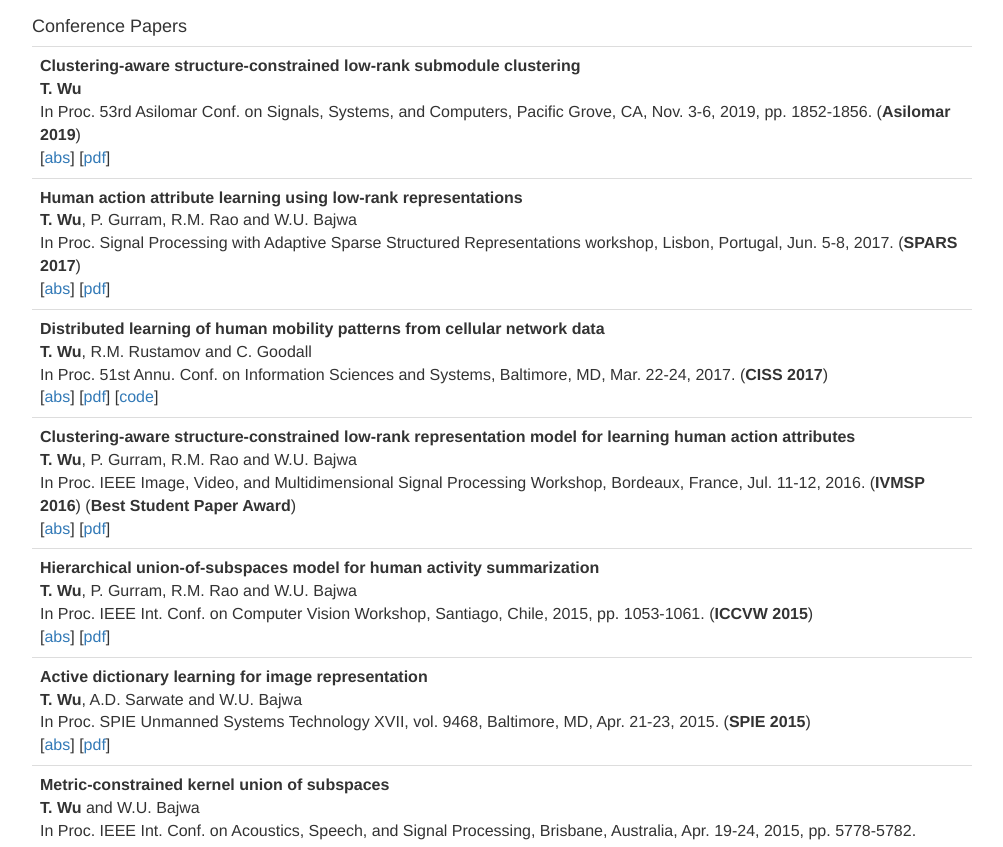
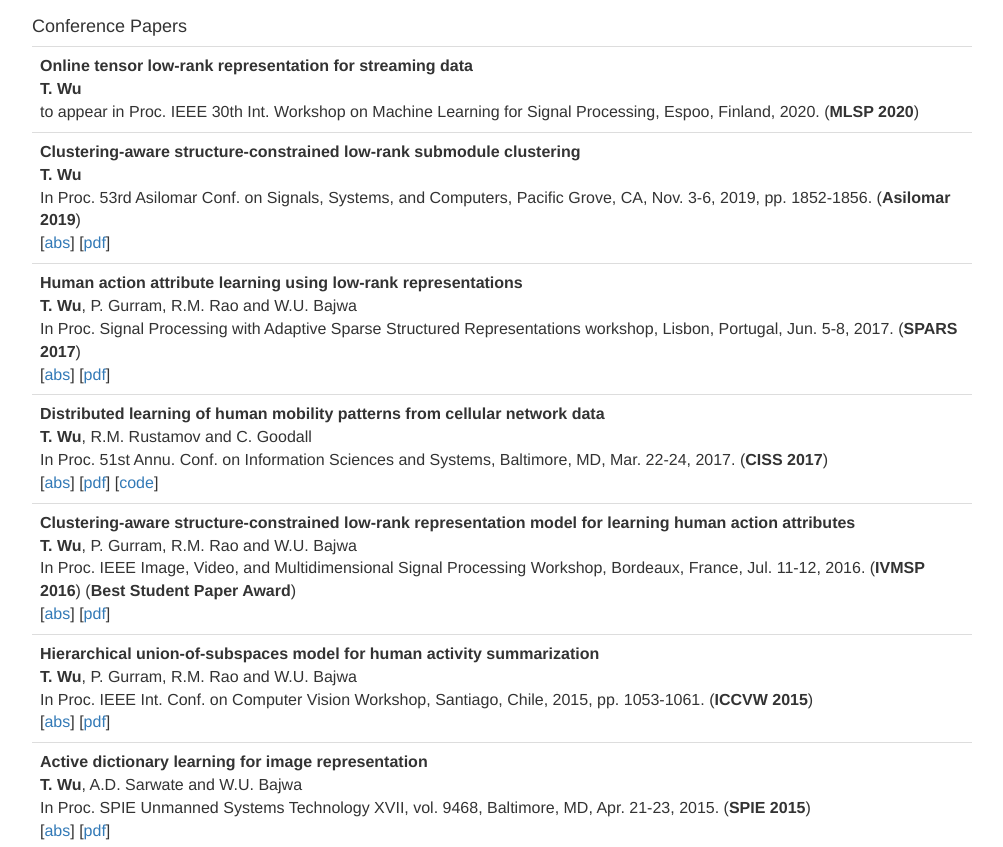
Before and after one commit to twugithub/twugithub.github.io, a plain HTML site: page index.html in a window 1280 px wide. Shown: the part 1234-2081 px from the top of the page, without its empty margins (138-1141 px from the left). Drawn offline with Linux system fonts and the light colour scheme; files whose address does not match are found by name.

Commit message:
Add files via upload

```diff
--- a/index.html
+++ b/index.html
@@ -169,6 +169,14 @@
 
 		<tr>
           <td>
+            <strong> Online tensor low-rank representation for streaming data </strong>
+            <br> <b>T. Wu</b>
+            <br> to appear in Proc. IEEE 30th Int. Workshop on Machine Learning for Signal Processing, Espoo, Finland, 2020. (<b>MLSP 2020</b>)
+          </td>
+        </tr>
+
+		<tr>
+          <td>
             <strong> Clustering-aware structure-constrained low-rank submodule clustering </strong>
             <br> <b>T. Wu</b>
             <br> In Proc. 53rd Asilomar Conf. on Signals, Systems, and Computers, Pacific Grove, CA, Nov. 3-6, 2019, pp. 1852-1856. (<b>Asilomar 2019</b>)
```
